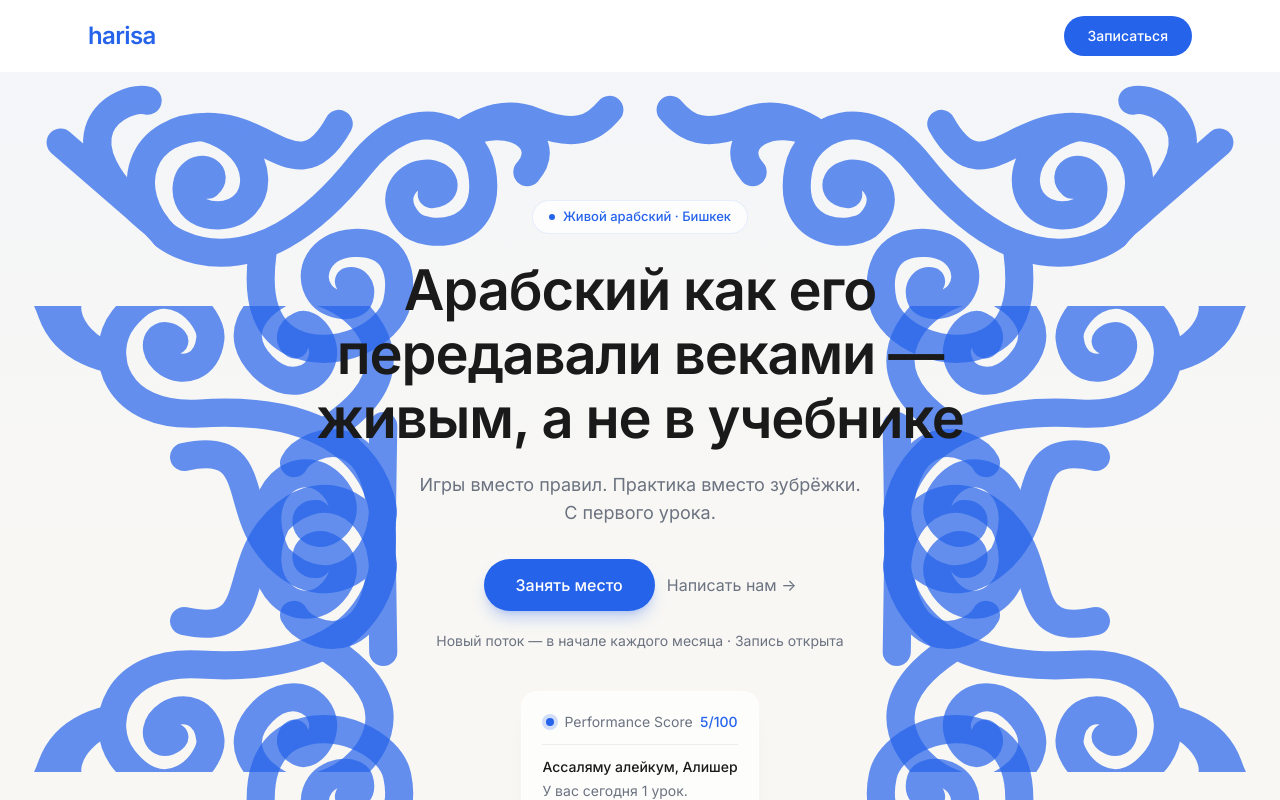
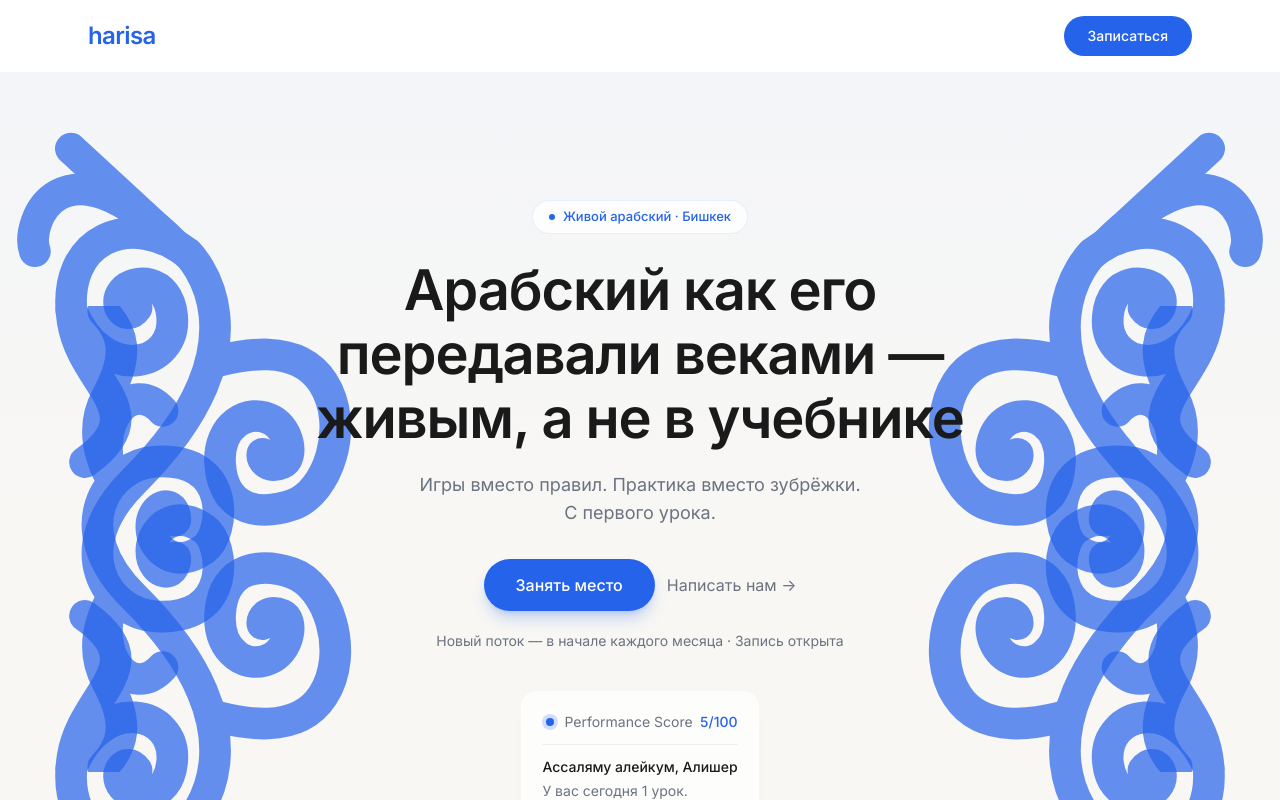
Before and after one commit to taulujas-png/harisa-website, a Next.js app: page / in a window 1280 px wide. Shown: the top 800 px of the page. Built offline with nearby package versions, Linux system fonts and the light colour scheme.

Commit message:
fix: implement exact SVG structure for ornaments

```diff
--- a/components/harisa-ornament.tsx
+++ b/components/harisa-ornament.tsx
@@ -21,15 +21,14 @@ const ornamentPaths = [
 export function HarisaOrnament({ className = "", delay = 0, color = "#2563EB" }: HarisaOrnamentProps) {
   return (
     <svg
-      viewBox="0 0 210 210"
+      viewBox="0 0 185.33791 187.69976"
       fill="none"
       className={className}
       xmlns="http://www.w3.org/2000/svg"
     >
       <g transform="matrix(-0.84353932,0,0,0.84353932,-175.39664,60.520565)">
-        {/* First mirrored half */}
-        <g transform="rotate(48.206937,-174.04489,131.76927)">
-          <g transform="matrix(-0.70710094,0.70711262,0.70711262,0.70710094,-703.81581,251.86598)">
+        <g transform="matrix(0.6707326,0.7503564,-0.7503564,0.6707326,42.513597,174.5527)">
+          <g transform="rotate(45.000473,-296.2444,144.71822)">
             {ornamentPaths.map((d, i) => (
               <motion.path
                 key={`path1-${i}`}
@@ -56,11 +55,36 @@ export function HarisaOrnament({ className = "", delay = 0, color = "#2563EB" }:
             ))}
           </g>
         </g>
-        {/* Second mirrored half */}
-        <g transform="rotate(45.000473,-296.2444,144.71822)">
+        <g transform="matrix(-0.70710094,0.70711262,0.70711262,0.70710094,-197.96898,108.32823)">
           {ornamentPaths.map((d, i) => (
             <motion.path
               key={`path2-${i}`}
+              d={d}
+              stroke={color}
+              strokeWidth="10"
+              strokeLinecap="round"
+              strokeLinejoin="round"
+              fill="none"
+              initial={{ pathLength: 0, opacity: 0 }}
+              animate={{ pathLength: 1, opacity: 1 }}
+              transition={{
+                pathLength: {
+                  duration: 1.2,
+                  delay: delay + i * 0.12,
+                  ease: "easeInOut"
+                },
+                opacity: {
+                  duration: 0.2,
+                  delay: delay + i * 0.12
+                }
+              }}
+            />
+          ))}
+        </g>
+        <g transform="rotate(45.000473,129.94238,683.55335)">
+          {ornamentPaths.map((d, i) => (
+            <motion.path
+              key={`path3-${i}`}
               d={d}
               stroke={color}
               strokeWidth="10"
```
